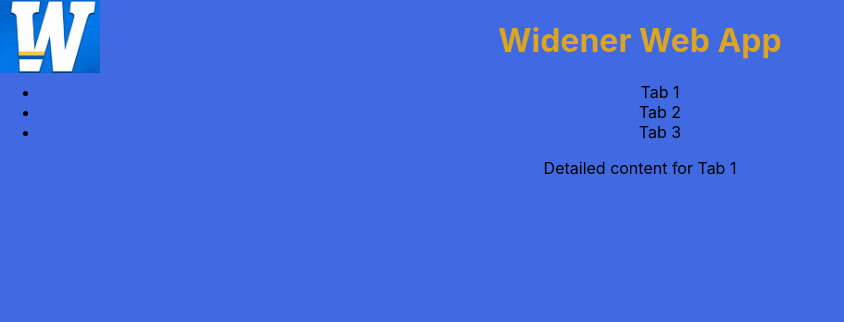
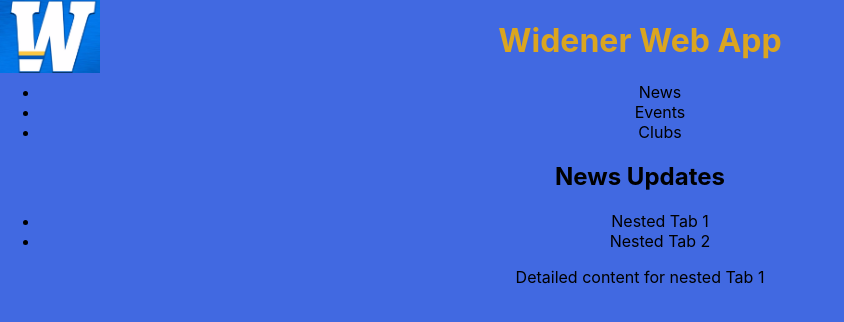
Before and after one commit to virdeep13/wu-web-app, a React (Create React App) app in the folder React_app/: page / in a window 1280 px wide. Shown: the top 322 px of the page, without its empty margins (0-844 px from the left). Built offline with nearby package versions, Linux system fonts and the light colour scheme.

Commit message:
tab 1 edits

```diff
--- a/React_app/src/App.js
+++ b/React_app/src/App.js
@@ -11,11 +11,9 @@
 
 function App() {
   const tabsData = [
-    { title: 'Tab 1', content: <Tab1Content /> },
-    { title: 'Tab 2', content: <Tab2Content /> },
-    { title: 'Tab 3', content: <Tab3Content /> },
-
-
+    { title: 'News', content: <Tab1Content /> },
+    { title: 'Events', content: <Tab2Content /> },
+    { title: 'Clubs', content: <Tab3Content /> },
   ];
 
 
--- /dev/null
+++ b/React_app/src/tabContent/NestedTab1.js
@@ -0,0 +1,10 @@
+import React from 'react';
+
+const NestedTab1Content = () => {
+  return <div>
+    Detailed content for nested Tab 1
+
+  </div>;
+};
+
+export default NestedTab1Content;
--- a/React_app/src/tabContent/Tab1Content.js
+++ b/React_app/src/tabContent/Tab1Content.js
@@ -1,7 +1,21 @@
 import React from 'react';
+import Tabs from '../Tabs';
+import NestedTab1Content from './NestedTab1';
+
 
 const Tab1Content = () => {
-  return <div>Detailed content for Tab 1</div>;
+
+  const nestedTabsData = [
+    { title: 'Nested Tab 1', content: <NestedTab1Content/> },
+    { title: 'Nested Tab 2', content: <div>Content for Nested Tab 2</div> },
+  ];
+
+  return (
+    <div>
+      <h2>News Updates</h2>
+      <Tabs tabs={nestedTabsData} />
+    </div>
+  );
 };
 
 export default Tab1Content;
```
Also changed, not shown: React_app/src/Tabs.js (line endings or trailing spaces).
